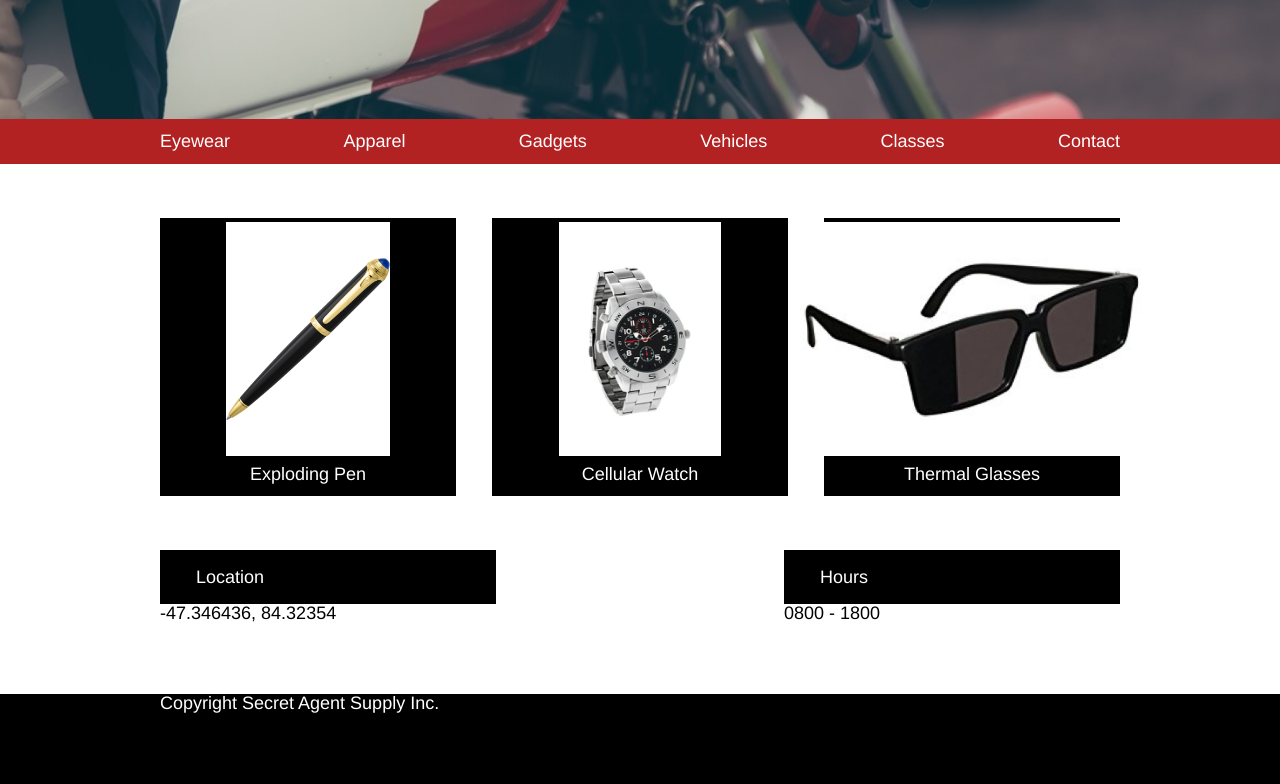
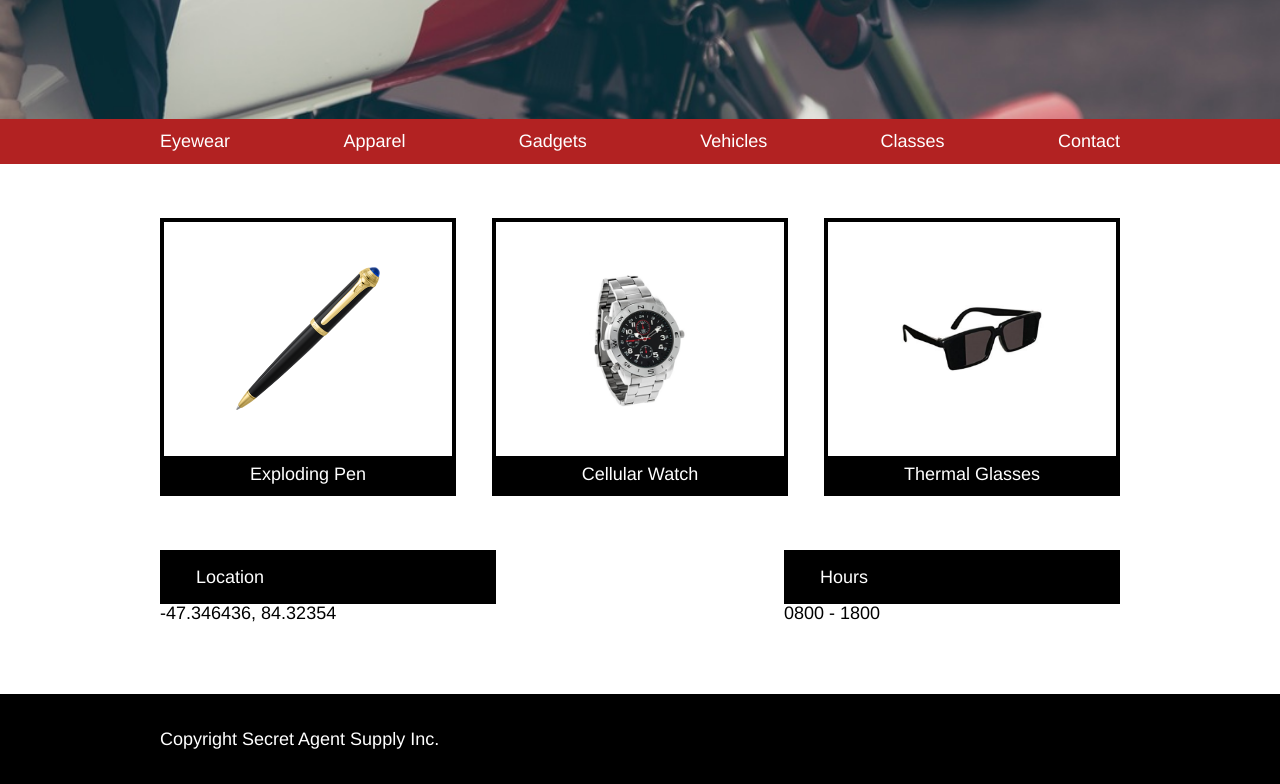
Before and after one commit to 13chalcraft/SecretAgentSupply, a plain HTML site: page index.html in a window 1280 px wide. Shown: the part 373-1157 px from the top of the page. Drawn offline with Linux system fonts and the light colour scheme.

Commit message:
styling for basic page complete

```diff
--- a/index.html
+++ b/index.html
@@ -90,10 +90,8 @@
     <!-- Footer -->
     <footer>
       <div class="container">
-        <div>
-          <p>Copyright Secret Agent Supply Inc.</p>
-        </div>
-    </div>
+        <p>Copyright Secret Agent Supply Inc.</p>
+      </div>
     </footer>
 
   </body>
--- a/resources/css/style.css
+++ b/resources/css/style.css
@@ -103,11 +103,15 @@ nav a {
   display: flex;
   justify-content: center;
   align-items: center;
+  overflow: hidden;
+  height: 13rem;
+  width: 100%;
 }
 
-.product-container img {
-  max-height: 9rem;
-  margin: 2rem 0;
+.product-image img {
+  width: 50%;
+  height: auto;
+  padding: 2rem;
 }
 
 .product-container p {
@@ -141,4 +145,6 @@ nav a {
 footer {
   background-color: black;
   height: 5rem;
+  display: flex;
+  align-items: center;
 }
```
